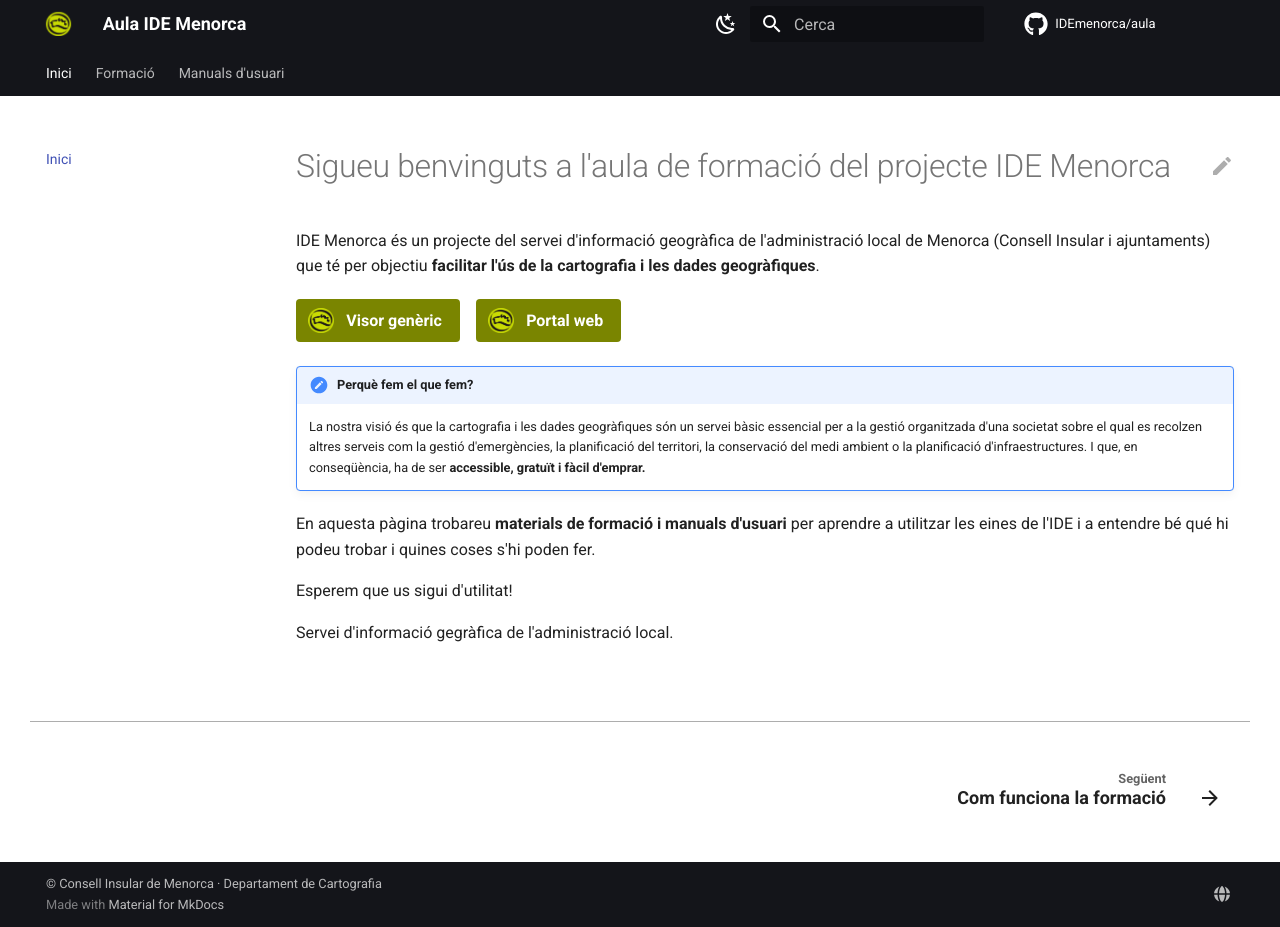
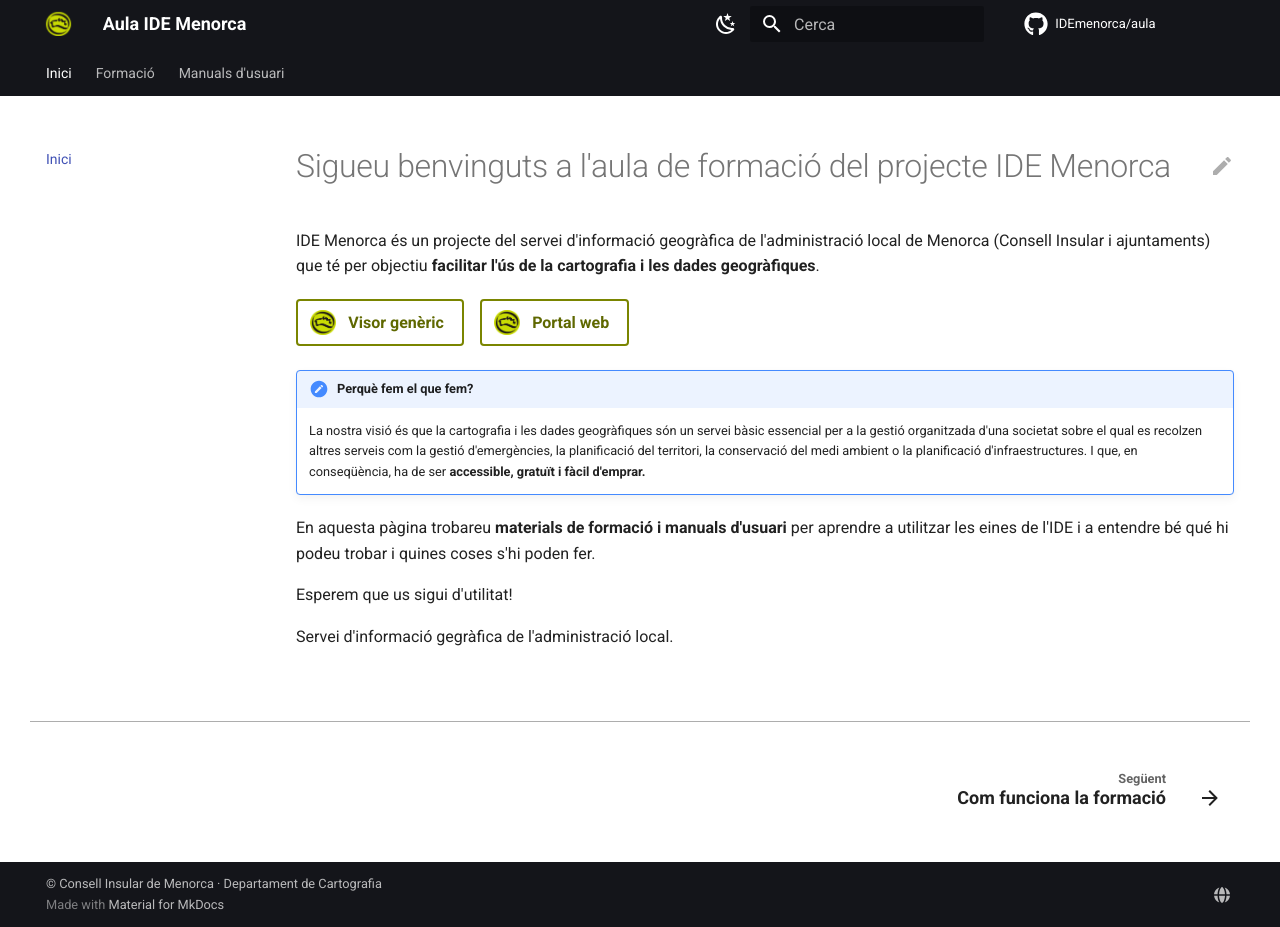
Before and after one commit to IDEmenorca/aula, an MkDocs documentation site: the page built from docs/index.md, in a window 1280 px wide and 927 px high. Built offline with MkDocs 1.6.1 and Material for MkDocs 9.7.7, drawn with Linux system fonts in a browser that asks for light colours; comment, search, counter and statistics services are not loaded.

Commit message:
Els enllaços destacats passen a vora verda i interior buit
Co-Authored-By: Claude Opus 5 <noreply@anthropic.com>

```diff
--- a/docs/stylesheets/extra.css
+++ b/docs/stylesheets/extra.css
@@ -247,11 +247,16 @@
   gap: 0.6rem;
   margin: 0.2rem 0.6rem 0.2rem 0;
   padding: 0.45rem 0.9rem 0.45rem 0.6rem;
+  border: 2px solid #7a8500;
   border-radius: 0.2rem;
-  background-color: #7a8500;
-  color: #fff;
+  /* El fons del lloc, no un blanc fix: així el botó segueix sent buit quan
+     algú mira el web en mode fosc. */
+  background-color: var(--md-default-bg-color);
+  /* El text va un punt més fosc que la vora: el #7a8500 sobre blanc es queda
+     en 4,05:1 de contrast i no arriba al mínim exigible a una web pública. */
+  color: #5f6800;
   font-weight: 700;
-  transition: background-color 125ms;
+  transition: background-color 125ms, color 125ms;
 }
 
 .md-typeset .enllac-destacat img {
@@ -259,8 +264,11 @@
   width: auto;
 }
 
+/* En passar-hi per sobre s'omple: el mateix verd fosc del text, amb el text
+   en blanc. */
 .md-typeset .enllac-destacat:focus,
 .md-typeset .enllac-destacat:hover {
   background-color: #5f6800;
+  border-color: #5f6800;
   color: #fff;
 }
```
